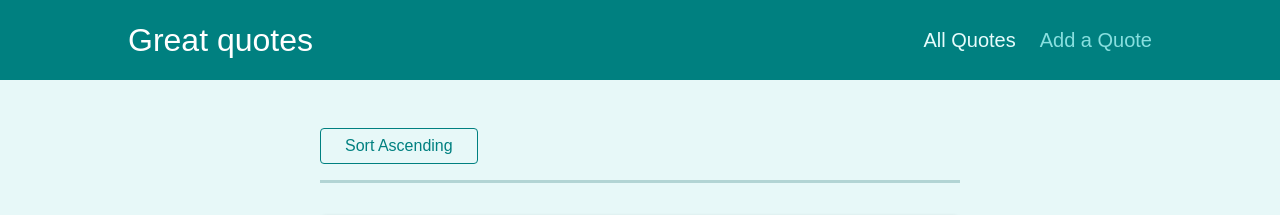
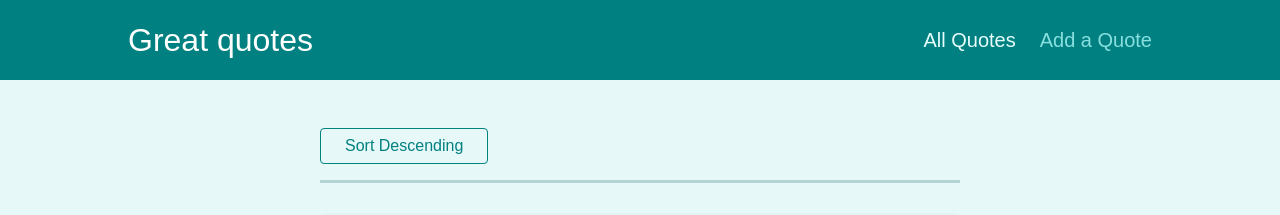
Before and after one commit to Joanna-Golofit/20-1-router---time-to-practice, a React (Create React App) app: page /quotes in a window 1280 px wide. Shown: the top 215 px of the page. Built offline with nearby package versions, Linux system fonts and the light colour scheme.

Commit message:
text on a button changes

```diff
--- a/src/components/quotes/QuoteList.js
+++ b/src/components/quotes/QuoteList.js
@@ -29,7 +29,7 @@ const QuoteList = (props) => {
   return (
     <Fragment>
       <div className={classes.sorting}>
-        <button onClick={changeSortingHandler}>Sort Ascending</button>
+        <button onClick={changeSortingHandler}>{`Sort ${location.search === '?sort=asc' ? 'Ascending' : 'Descending'}`}</button>
       </div>
       <ul className={classes.list}>
         {sortedQuotes.map((quote) => (
```
